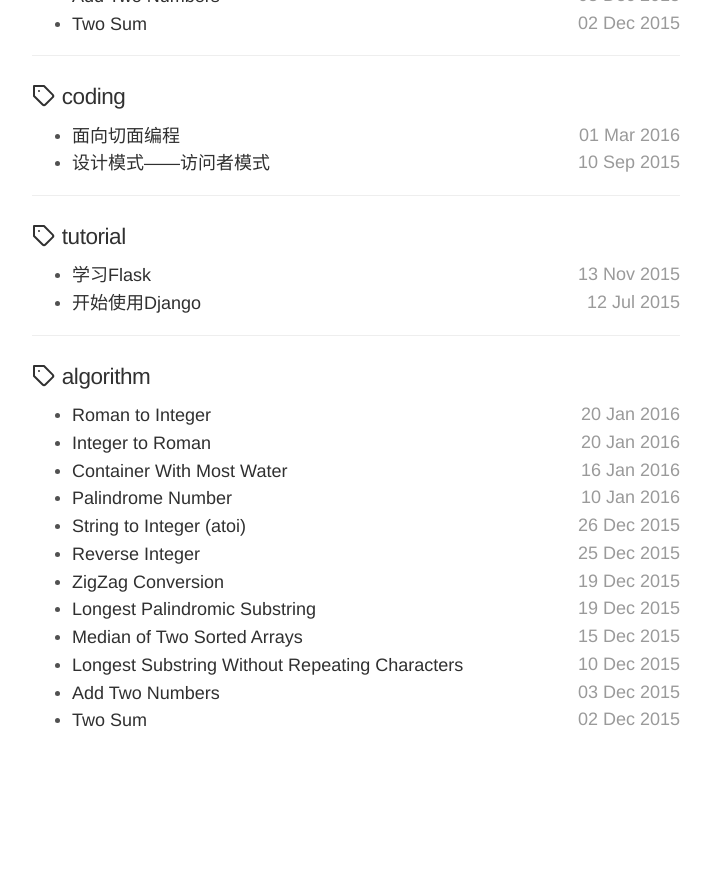
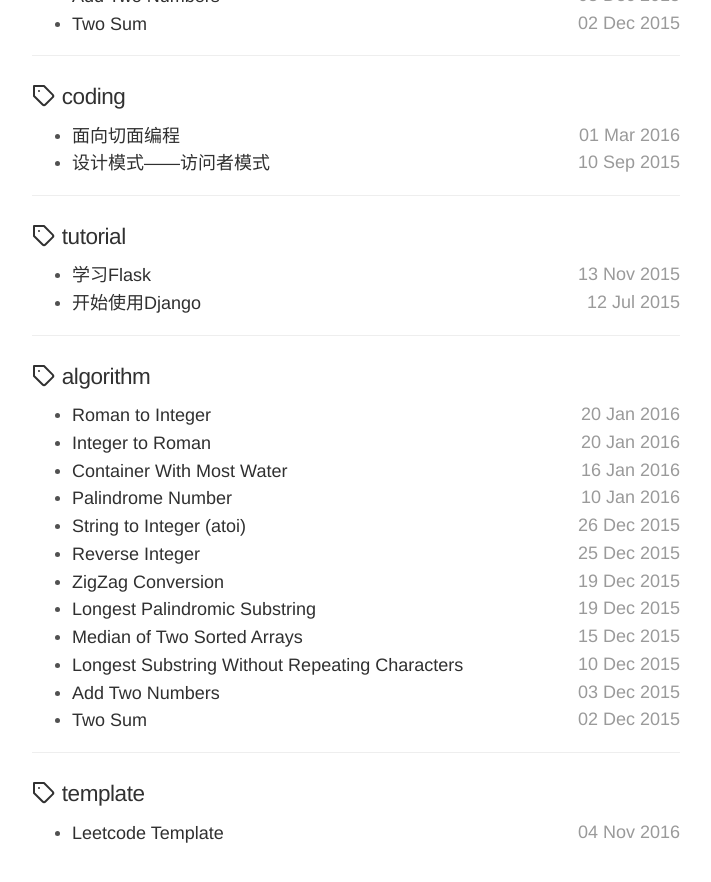
Before and after one commit to skylerlee/codelet, a Jekyll site: the page built from tags.html, in a window 1280 px wide and 900 px high, scrolled down 1564 px. Shown: the top 882 px of the window, without its empty margins (284-995 px from the left). Built offline with Jekyll 4.4.1, drawn with Linux system fonts in a browser that asks for light colours; before the commit the page ends 2352 px from its top, so only the background shows below that.

Commit message:
Add post tag

```diff
--- a/_posts/2016-11-04-leetcode-template.md
+++ b/_posts/2016-11-04-leetcode-template.md
@@ -3,6 +3,7 @@ layout: post
 title: Leetcode Template
 date: 2016-11-04 19:22:16 +0800
 tags:
+  - template
   - leetcode
 use_require: true
 page_script: leetcode_template
```
